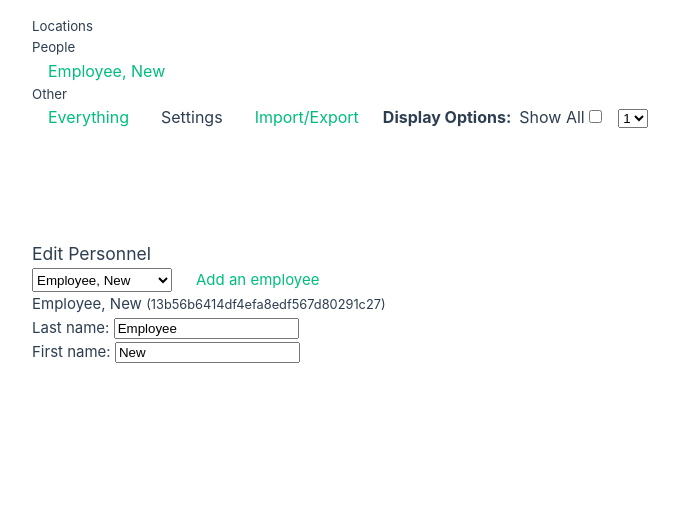
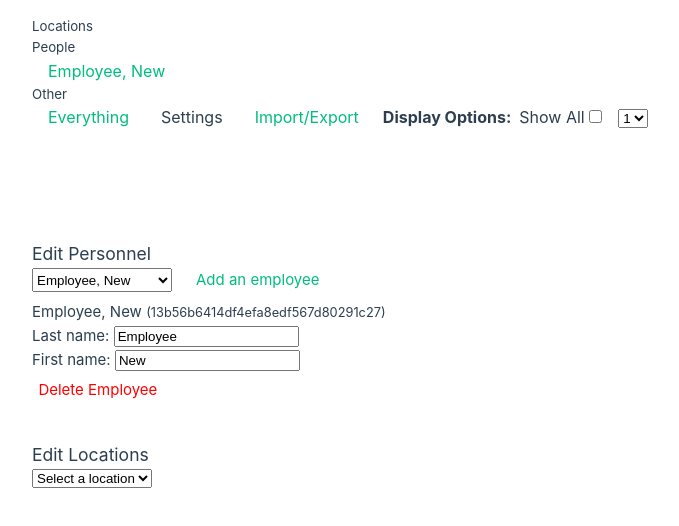
Before and after one commit to clayreimann/schedules, a Vue app: page / in a window 1280 px wide. Both pictures are taken after a click on the link "Add an employee". Shown: the top 526 px of the page, without its empty margins (290-969 px from the left). Built offline with nearby package versions, Linux system fonts and the light colour scheme.

Commit message:
Editable shift count
- remove employees

```diff
--- a/src/assets/main.css
+++ b/src/assets/main.css
@@ -20,9 +20,28 @@ a,
   transition: 0.4s;
 }
 
+a.btn {
+  display: inline-block;
+  padding: 0.2rem;
+  margin: 0.2rem;
+  border-radius: 0.1rem;
+}
+
+a.btn.btn-danger {
+  color: red;
+}
+
+table {
+  border-collapse: collapse;
+}
+
 @media (hover: hover) {
   a:hover {
     background-color: var(--uwcu-green-bg);
+  }
+
+  a.btn.btn-danger:hover {
+    background-color: rgba(220,20,60, 0.2);
   }
 }
 
--- a/src/components/LocationGrid/LocationGrid.vue
+++ b/src/components/LocationGrid/LocationGrid.vue
@@ -64,10 +64,6 @@ const weekNo = computed(() => viewOptions.activeWeek)
 </template>
 
 <style scoped>
-table {
-    border-collapse: collapse;
-}
-
 :deep(th),
 :deep(td) {
     width: 160px;
--- a/src/components/LocationGrid/ShiftGrid.vue
+++ b/src/components/LocationGrid/ShiftGrid.vue
@@ -33,9 +33,12 @@ const getName = (personId: PersonId) => `${peopleStore.people[personId].lastName
     </div>
 </template>
 
-<style scoped>
+<style>
 .shift-container {
     padding: 0.3rem 0.1rem;
+    & b {
+        display: block;
+    }
 
     &.cambridge {
         /* border: 1px solid var(--theme-color-cambridge); */
@@ -53,7 +56,9 @@ const getName = (personId: PersonId) => `${peopleStore.people[personId].lastName
         }
     }
 }
+</style>
 
+<style scoped>
 .shift {
     padding: 0.1rem 0.3rem;
     border-top: 1px dotted var(--color-border);
--- /dev/null
+++ b/src/components/Settings/LocationEdit.vue
@@ -0,0 +1,55 @@
+<script setup lang="ts">
+import type { LocationId } from '@/stores/data-model';
+import { useLocationStore } from '@/stores/locations';
+import { computed } from 'vue';
+import ShiftEdit from '@/components/Settings/ShiftEdit.vue';
+
+const props = defineProps<{
+    locationId: LocationId
+}>()
+const locationStore = useLocationStore()
+const location = computed(() => locationStore.locations[props.locationId])
+</script>
+
+<template>
+    <template v-if="location">
+        <h3>{{ location.name }}</h3>
+        <label for="name">
+            Name:
+            <input id="name" v-model="location.name" />
+        </label>
+        <table>
+            <thead>
+                <tr>
+                    <th></th>
+                    <th>Sunday</th>
+                    <th>Monday</th>
+                    <th>Tuesday</th>
+                    <th>Wednesday</th>
+                    <th>Thursday</th>
+                    <th>Friday</th>
+                    <th>Saturday</th>
+                </tr>
+            </thead>
+            <tbody>
+                <tr v-for="(week, i) in location.template">
+                    <td>{{ i + 1 }}</td>
+                    <td><ShiftEdit v-for="shiftId in week.sunday" :shiftId="shiftId" /></td>
+                    <td><ShiftEdit v-for="shiftId in week.monday" :shiftId="shiftId" /></td>
+                    <td><ShiftEdit v-for="shiftId in week.tuesday" :shiftId="shiftId" /></td>
+                    <td><ShiftEdit v-for="shiftId in week.wednesday" :shiftId="shiftId" /></td>
+                    <td><ShiftEdit v-for="shiftId in week.thursday" :shiftId="shiftId" /></td>
+                    <td><ShiftEdit v-for="shiftId in week.friday" :shiftId="shiftId" /></td>
+                    <td><ShiftEdit v-for="shiftId in week.saturday" :shiftId="shiftId" /></td>
+                </tr>
+            </tbody>
+        </table>
+    </template>
+</template>
+
+<style scoped>
+td {
+    border-top: 1px solid var(--color-border);
+    border-bottom: 1px solid var(--color-border);
+}
+</style>
--- a/src/components/Settings/PersonEdit.vue
+++ b/src/components/Settings/PersonEdit.vue
@@ -1,6 +1,7 @@
 <script setup lang="ts">
 import type { PersonId } from '@/stores/data-model';
 import { usePeopleStore } from '@/stores/people';
+import { useScheduleStore } from '@/stores/schedules';
 import { computed } from 'vue';
 
 const props = defineProps<{
@@ -9,6 +10,14 @@ const props = defineProps<{
 
 const peopleStore = usePeopleStore()
 const person = computed(() => peopleStore.people[props.personId])
+
+const scheduleStore = useScheduleStore()
+const remove = (id: PersonId) => {
+    delete peopleStore.people[id]
+
+    const scheduleId = scheduleStore.scheduleByPersonId[id]
+    delete scheduleStore.schedules[scheduleId]
+}
 </script>
 
 <template>
@@ -22,6 +31,7 @@ const person = computed(() => peopleStore.people[props.personId])
             First name:
             <input type="text" v-model="person.firstName">
         </label>
+        <a class="btn btn-danger" @click="remove(person.id)">Delete Employee</a>
     </template>
 </template>
 
--- /dev/null
+++ b/src/components/Settings/ShiftEdit.vue
@@ -0,0 +1,27 @@
+<script setup lang="ts">
+import type { ShiftSpecId } from '@/stores/data-model';
+import { useShiftStore } from '@/stores/shifts';
+import { computed } from 'vue';
+
+const props = defineProps<{
+    shiftId: ShiftSpecId
+}>()
+const shiftStore = useShiftStore()
+const shift = computed(() => shiftStore.shifts[props.shiftId])
+</script>
+
+<template>
+    <div :class="`shift-container ${shift.colorClass}`">
+        <b>{{ shift.label }}</b>
+        <label for="slots">
+            Slots:
+            <input type="number" v-model="shift.slots">
+        </label>
+    </div>
+</template>
+
+<style scoped>
+input {
+    width: 50%;
+}
+</style>
--- a/src/stores/people.ts
+++ b/src/stores/people.ts
@@ -8,10 +8,7 @@ export const usePeopleStore = defineStore('people', () => {
 
     const ids = computed(() => Object.keys(people.value)
         .map(id => people.value[id])
-        .sort((a, b) => {
-            console.log(a.lastName, b.lastName, a.lastName < b.lastName ? -1 : 1);
-            return a.lastName < b.lastName ? -1 : 1
-        })
+        .sort((a, b) => a.lastName < b.lastName ? -1 : 1)
         .map(p => p.id)
     )
 
--- a/src/views/ImportExoprtView.vue
+++ b/src/views/ImportExoprtView.vue
@@ -10,6 +10,10 @@ const peopleStore = usePeopleStore()
 const scheduleStore = useScheduleStore()
 const shiftStore = useShiftStore()
 
+const pad = (num: number, depth = 2) => {
+    const len = `${num}`.length
+    return '0'.repeat(depth - len) + `${num}`
+}
 const saveFile = () => {
     const text = JSON.stringify({
         locations: locationStore.locations,
@@ -18,7 +22,7 @@ const saveFile = () => {
         people: peopleStore.people,
     }, null, 2);
     const now = new Date()
-    const date = `${now.getFullYear()}-${now.getMonth()+1}-${now.getDate()}T${now.getHours()}-${now.getMinutes()}-${now.getSeconds()}`
+    const date = `${now.getFullYear()}-${pad(now.getMonth()+1)}-${pad(now.getDate())}T${pad(now.getHours())}-${pad(now.getMinutes())}-${pad(now.getSeconds())}`
 	const filename = `schedule-run-${date}.schedule`;
 	const element = document.createElement('a');
 	element.setAttribute('href', 'data:application/json;charset=utf-8,' + encodeURIComponent(text));
--- a/src/views/SettingsView.vue
+++ b/src/views/SettingsView.vue
@@ -3,6 +3,8 @@ import PersonEdit from '@/components/Settings/PersonEdit.vue';
 import { usePeopleStore } from '@/stores/people';
 import { ref } from 'vue';
 import { v4 as uuid } from 'uuid';
+import { useLocationStore } from '@/stores/locations';
+import LocationEdit from '@/components/Settings/LocationEdit.vue';
 
 const peopleStore = usePeopleStore()
 const selectedPerson = ref('')
@@ -11,6 +13,9 @@ const newEmployee = () => {
   peopleStore.people[newId] = { id: newId, lastName: 'Employee', firstName: 'New' }
   selectedPerson.value = newId
 }
+
+const locationStore = useLocationStore()
+const selectedLocation = ref('')
 </script>
 
 <template>
@@ -23,12 +28,22 @@ const newEmployee = () => {
     <a class="btn" @click="newEmployee">Add an employee</a>
   </div>
   <PersonEdit :person-id="selectedPerson" />
+
+  <h3>Edit Locations</h3>
+  <div class="header">
+    <select v-model="selectedLocation">
+      <option value="">Select a location</option>
+      <option v-for="location in locationStore.locations" :value="location.id">{{ location.name }}</option>
+    </select>
+  </div>
+  <LocationEdit :location-id="selectedLocation" />
 </template>
 
 <style scoped>
 .header {
   display: flex;
   flex-direction: row;
+  margin-bottom: 0.5rem;
 }
 
 a.btn {
```
